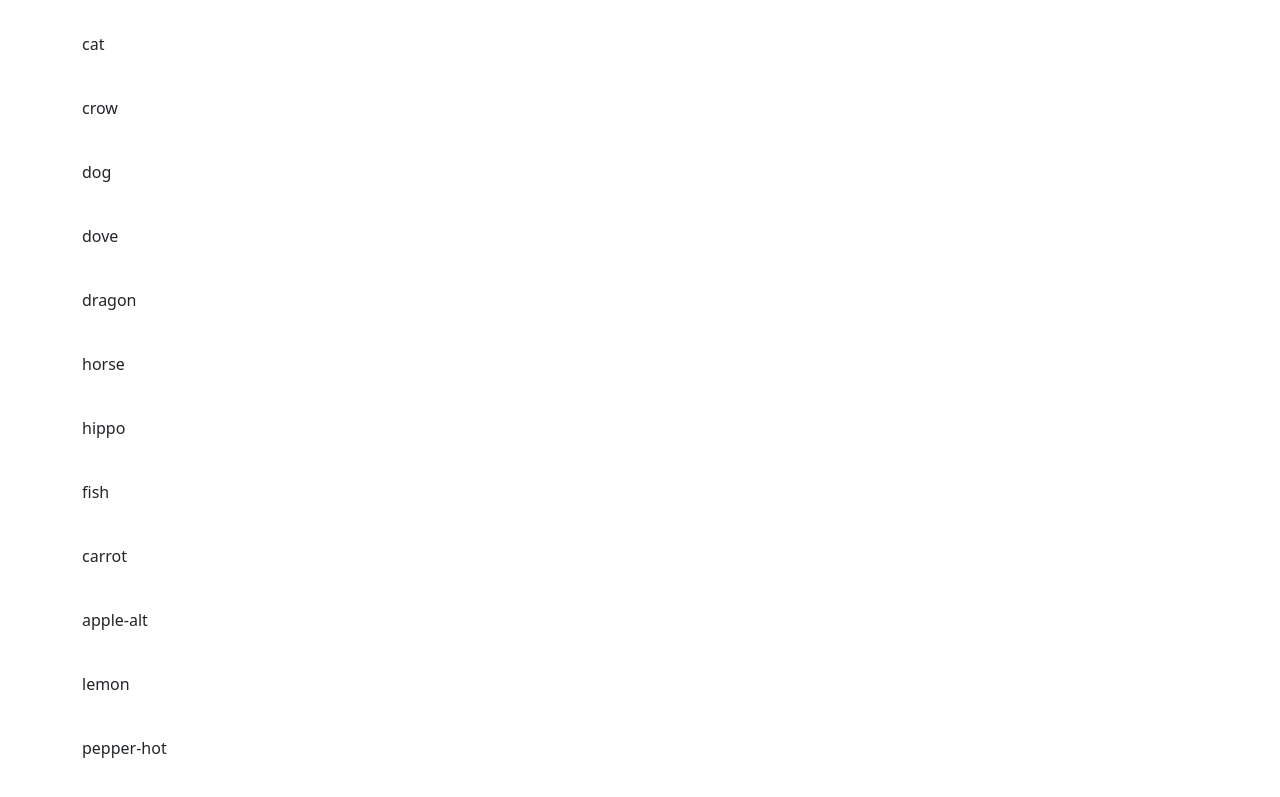
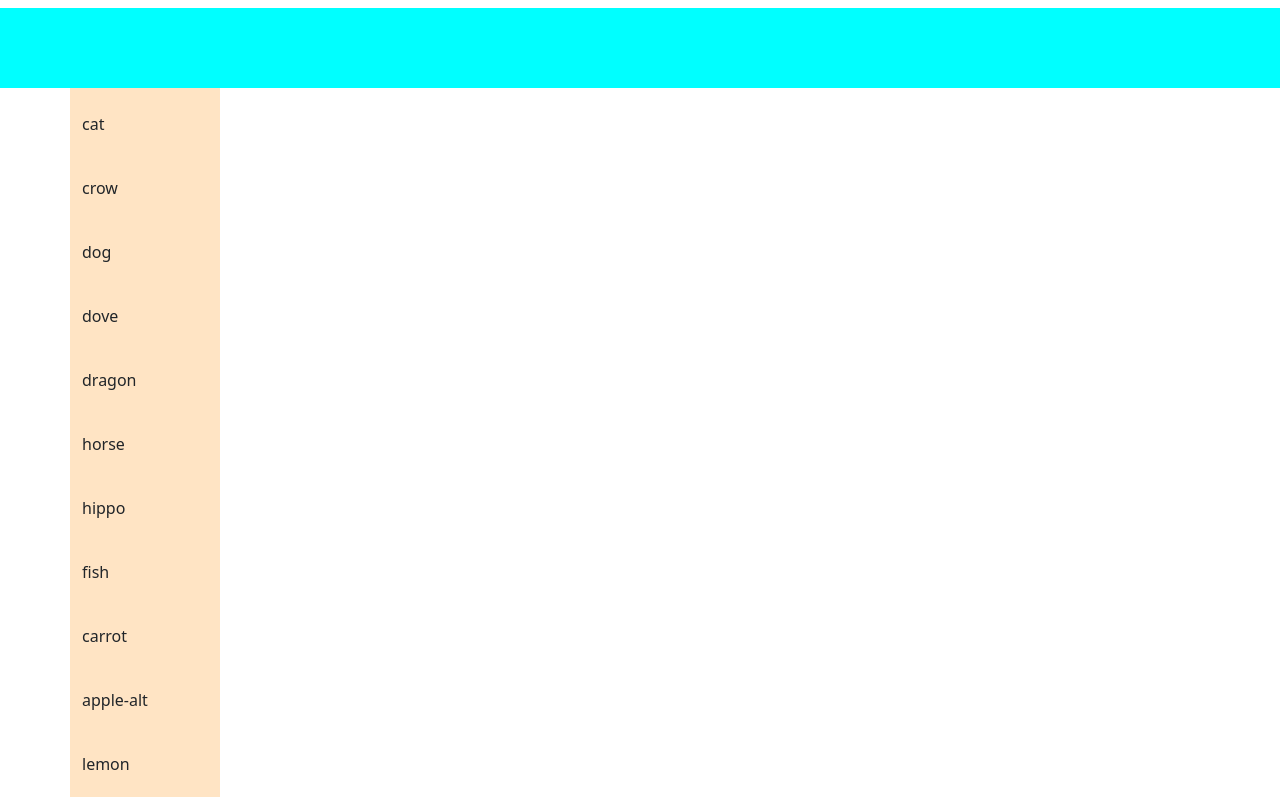
Before and after one commit to chry902/js-es6-icons, a plain HTML site: page index.html in a window 1280 px wide. Shown: the top 797 px of the page. Drawn offline with nearby package versions, Linux system fonts and the light colour scheme.

Commit message:
avanzamento

```diff
--- a/assets/style.css
+++ b/assets/style.css
@@ -3,3 +3,13 @@
     margin: 0;
     padding: 0;
 }
+nav{
+
+    height: 80px;
+    background-color: aqua;
+}
+.cards{
+    width: 150px;
+    background-color: bisque;
+
+}
```
